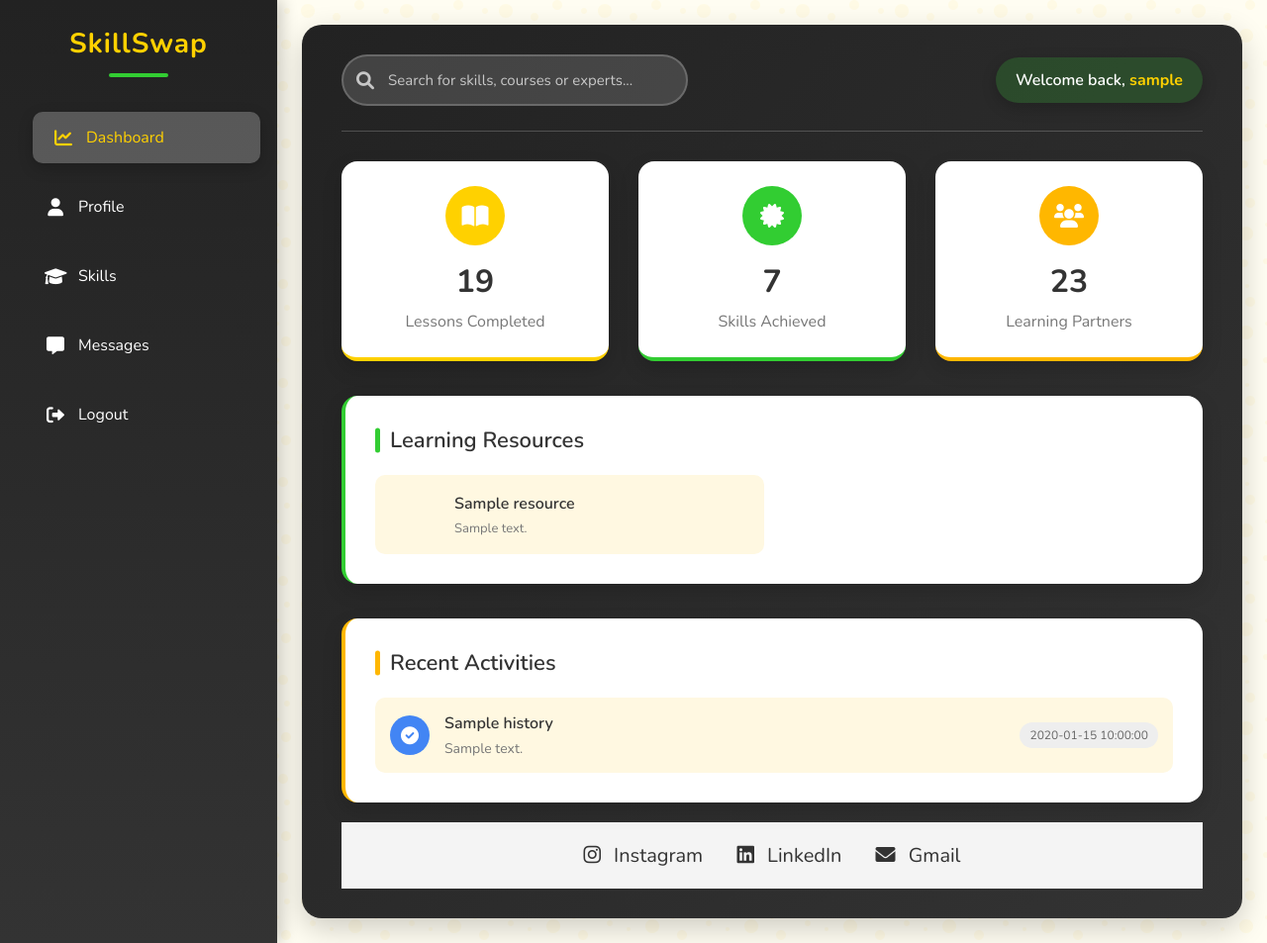
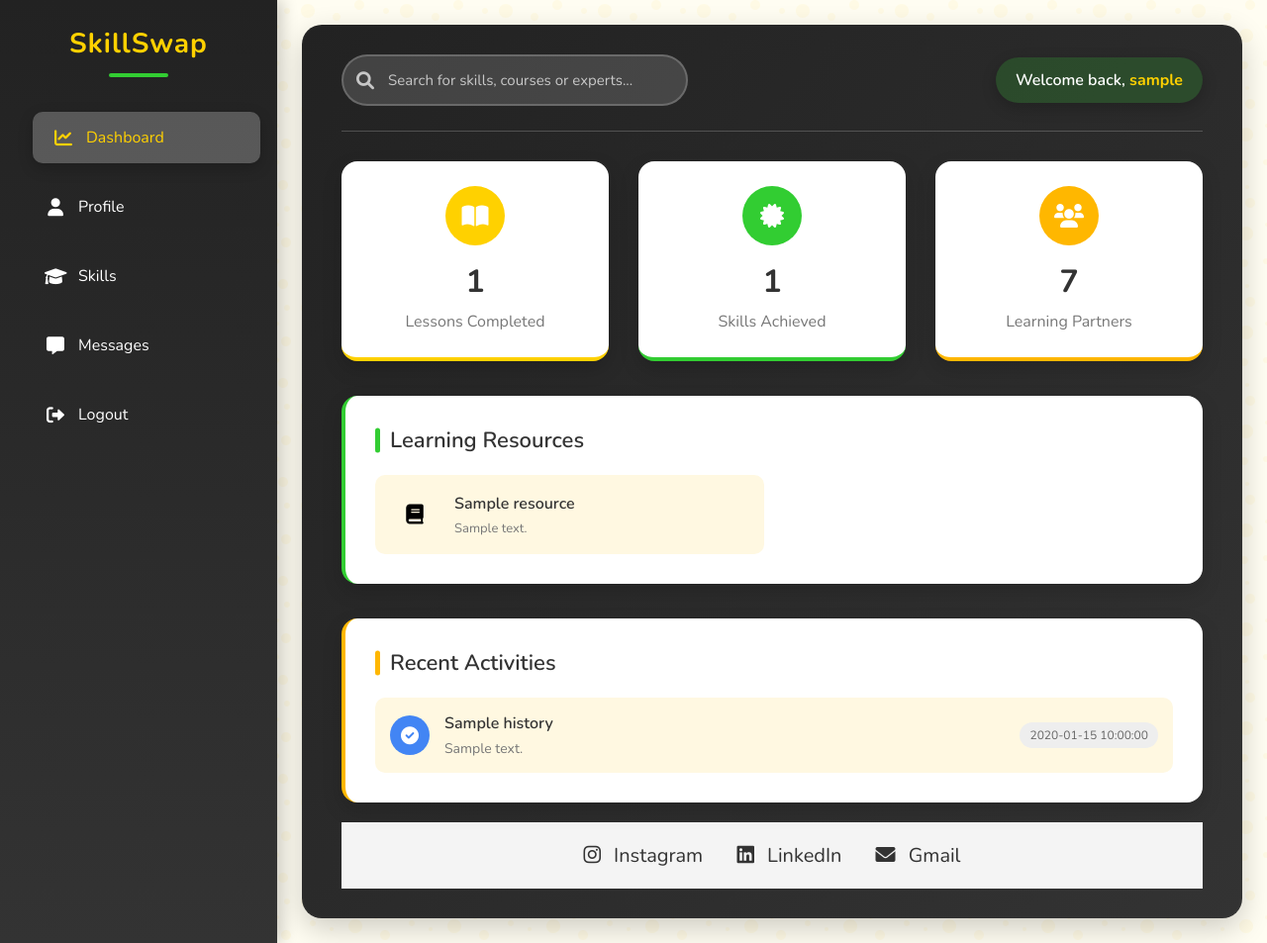
Before and after one commit to Harshita890/SwapSkill, a PHP site: page /dashboard.php in a window 1280 px wide. Shown: the whole page at 99% size. Run offline with PHP 8.4, Linux system fonts and the light colour scheme; the visitor is signed in with stand-in values (Sample User, id 1); tables that the repository leaves empty or names only in its code hold one stand-in row (values such as "Sample post").

Commit message:
dashboard complete UI

```diff
--- a/dashboard.php
+++ b/dashboard.php
@@ -5,7 +5,7 @@ if (!isset($_SESSION['user_id'])) {
     exit();
 }
 
-// Database connection
+
 $mysqli = new mysqli("localhost", "root", "", "skillswap");
 if ($mysqli->connect_error) {
     die("Database connection failed: " . $mysqli->connect_error);
@@ -21,12 +21,12 @@ if ($mysqli->connect_error) {
     <link rel="stylesheet" href="https://cdnjs.cloudflare.com/ajax/libs/font-awesome/6.0.0-beta3/css/all.min.css">
     <link rel="stylesheet" href="css.css">
     <style>
-        /* Remove underline from all links */
+
         a {
             text-decoration: none;
         }
 
-        /* Social Media Links Styling */
+
         .social-media {
             text-align: center;
             padding: 20px;
@@ -47,6 +47,11 @@ if ($mysqli->connect_error) {
 
         .social-media i {
             margin-right: 8px;
+        }
+
+
+        .resource-icon i {
+            color: black;
         }
     </style>
 </head>
@@ -76,17 +81,17 @@ if ($mysqli->connect_error) {
         <div class="stats">
             <div class="stat-card">
                 <div class="icon"><i class="fas fa-book-open"></i></div>
-                <h3>19</h3>
+                <h3>1</h3>
                 <p>Lessons Completed</p>
             </div>
             <div class="stat-card">
                 <div class="icon"><i class="fas fa-certificate"></i></div>
-                <h3>7</h3>
+                <h3>1</h3>
                 <p>Skills Achieved</p>
             </div>
             <div class="stat-card">
                 <div class="icon"><i class="fas fa-users"></i></div>
-                <h3>23</h3>
+                <h3>7</h3>
                 <p>Learning Partners</p>
             </div>
         </div>
@@ -103,7 +108,7 @@ if ($mysqli->connect_error) {
                 ?>
                     <a href="<?php echo htmlspecialchars($res['url']); ?>" class="resource-card" target="_blank">
                         <div class="resource-icon <?php echo htmlspecialchars($res['icon_class']); ?>">
-                            <i class="fas fa-<?php echo htmlspecialchars($res['icon_class']); ?>"></i>
+                            <i class="fas fa-book"></i>
                         </div>
                         <div class="resource-info">
                             <h4><?php echo htmlspecialchars($res['title']); ?></h4>
@@ -150,15 +155,15 @@ if ($mysqli->connect_error) {
             ?>
         </div>
 
-        <!-- Social Media Links -->
+
         <div class="social-media">
             <a href="https://www.instagram.com" target="_blank">
                 <i class="fab fa-instagram"></i> Instagram
             </a>
-            <a href="https://www.linkedin.com" target="_blank">
+            <a href="https://www.linkedin.com/in/harshita-gautam/" target="_blank">
                 <i class="fab fa-linkedin"></i> LinkedIn
             </a>
-            <a href="mailto:your-email@gmail.com">
+            <a href="harshita890gautam@gmail.com">
                 <i class="fas fa-envelope"></i> Gmail
             </a>
         </div>
```
